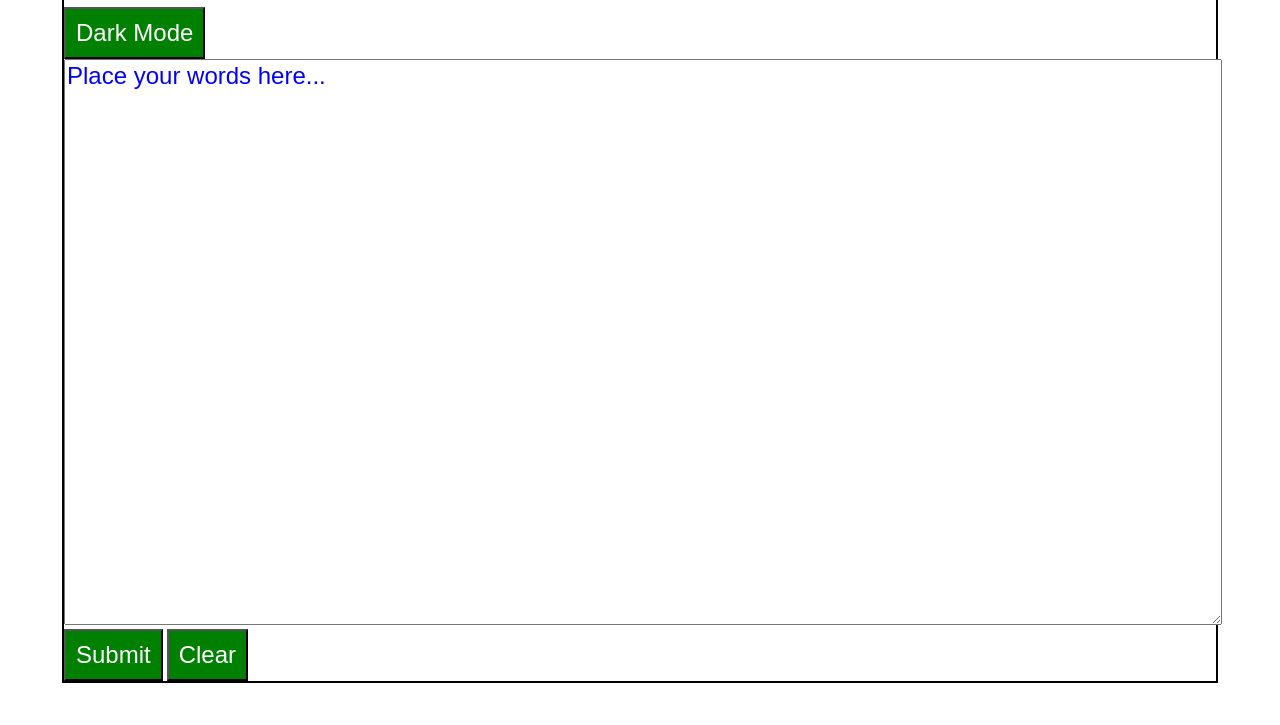
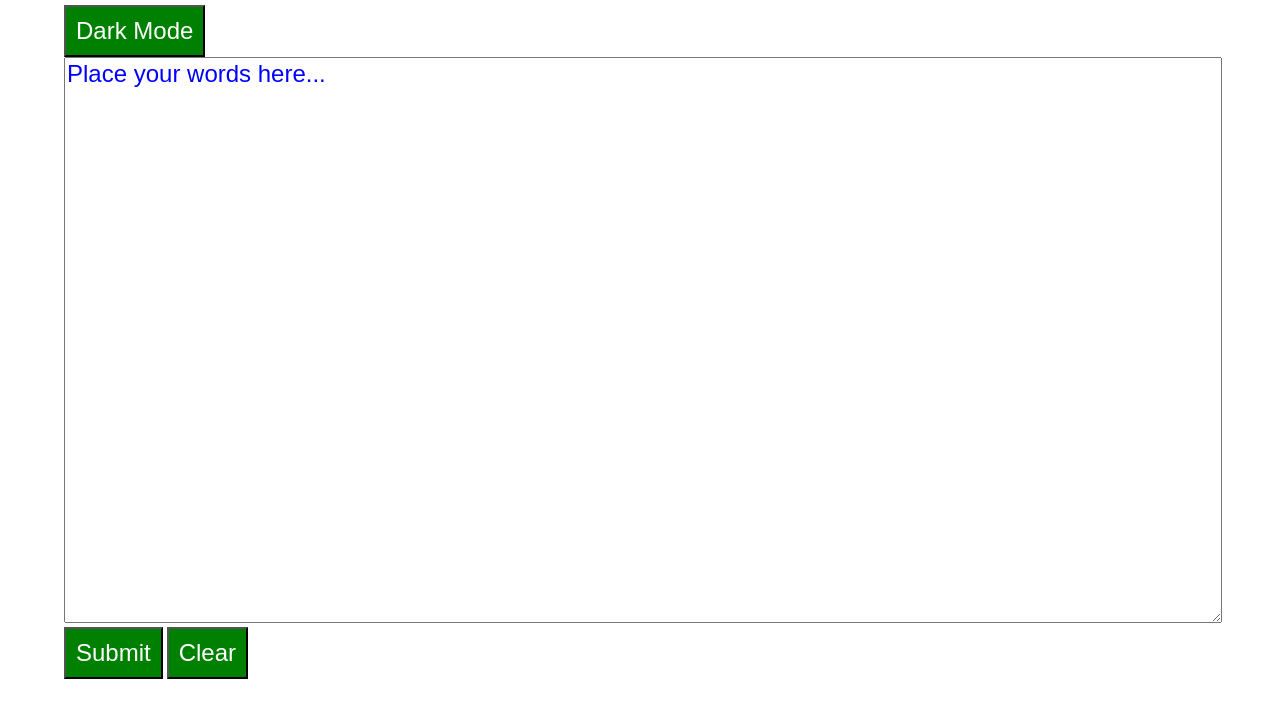
Before and after one commit to Mason-Austin/LAB-word-counter, a plain HTML site: page index.html in a window 1280 px wide. Shown: the part 75-800 px from the top of the page. Drawn offline with Linux system fonts and the light colour scheme.

Commit message:
fixing it

```diff
--- a/main.css
+++ b/main.css
@@ -1,7 +1,7 @@
 body{
   margin: auto;
   width: 90%;
-  border: solid black 2px
+
 }
 
 h1{
```
